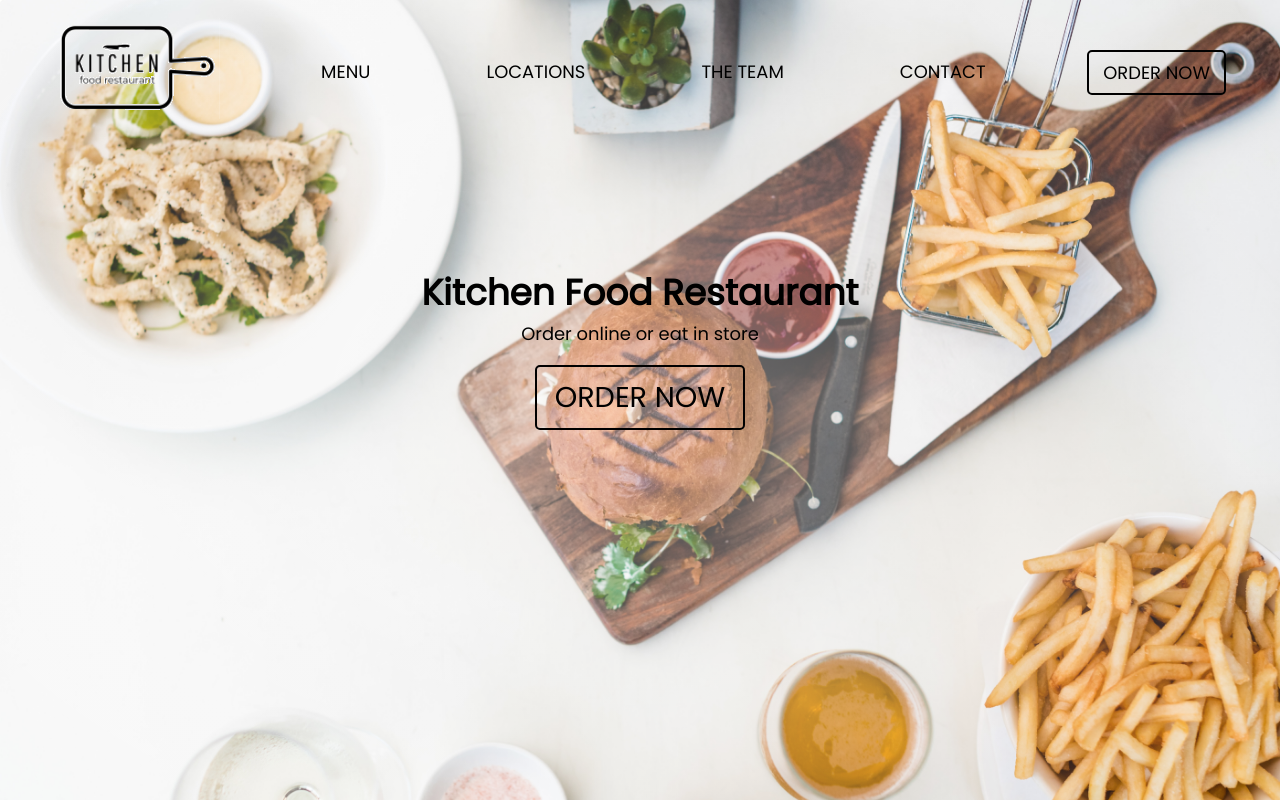
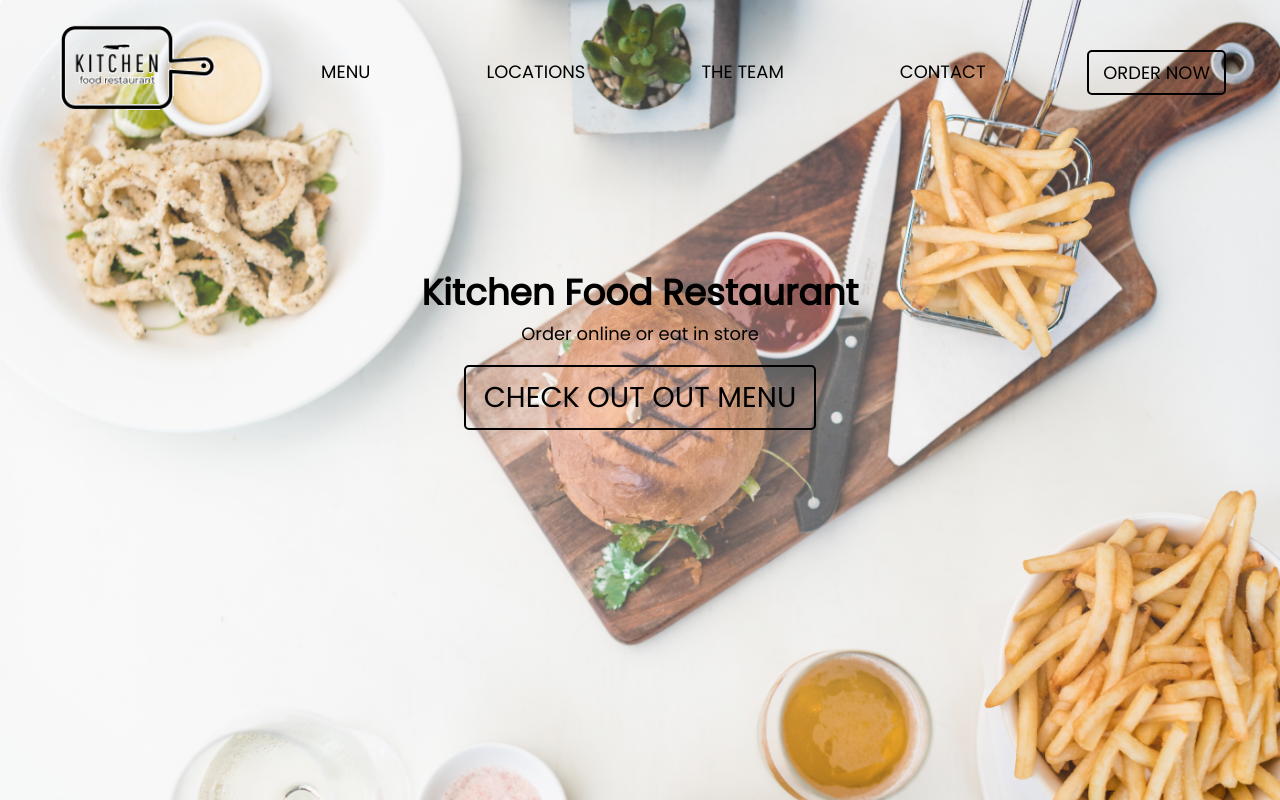
Before and after one commit to seanreilly11/react-restaurant, a React (Create React App) app: page / in a window 1280 px wide. Built offline with nearby package versions, Linux system fonts and the light colour scheme.

Commit message:
Production build

```diff
--- a/public/index.html
+++ b/public/index.html
@@ -4,12 +4,7 @@
         <meta charset="utf-8" />
         <link rel="icon" href="../src/assets/logo.png" />
         <meta name="viewport" content="width=device-width, initial-scale=1" />
-        <meta name="theme-color" content="#000000" />
-        <meta
-            name="description"
-            content="Web site created using create-react-app"
-        />
-        <title>React Restaurant Website</title>
+        <title>Kitchen Food Restaurant</title>
     </head>
     <body>
         <noscript>You need to enable JavaScript to run this app.</noscript>
--- a/src/components/Home.js
+++ b/src/components/Home.js
@@ -12,7 +12,7 @@ export const Home = () => {
                     <p>Order online or eat in store</p>
                     <Link to="menu">
                         <button className="order-button-large">
-                            ORDER NOW
+                            CHECK OUT OUT MENU
                         </button>
                     </Link>
                 </div>
```
Also changed, not shown: package.json (+8 -2 lines), 1 other file (tests, documents, lock files or other folders).
